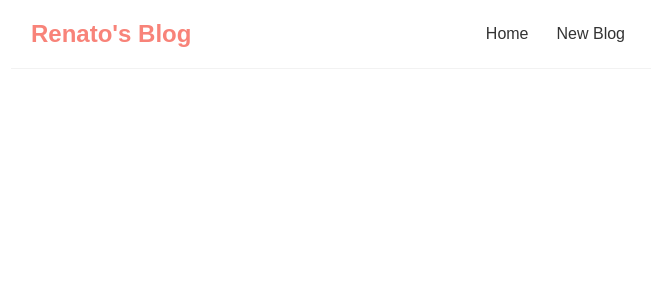
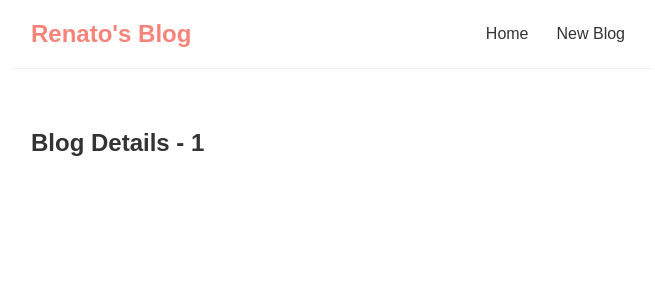
Before and after one commit to khaziro/blog, a React app: page /blogs/1 in a window 1280 px wide. Shown: the top 300 px of the page, without its empty margins (309-964 px from the left). Built offline with nearby package versions, Linux system fonts and the light colour scheme; the HTML template or start-up script is replaced by a standard one.

Commit message:
Created the BlogDetails component which displays our id for the number after /blogs/ url

```diff
--- a/src/App.jsx
+++ b/src/App.jsx
@@ -2,6 +2,7 @@
 import Home from './home'
 import {BrowserRouter as Router, Route, Routes} from "react-router-dom";
 import Create from "./create.jsx";
+import BlogDetails from "./blogDetails.jsx";
 
 function App() {
   return (
@@ -19,6 +20,10 @@
                    element={<Create/>}
             >
             </Route>
+            <Route path='/blogs/:id'
+                   element={<BlogDetails/>}
+            >
+            </Route>
           </Routes>
         </div>
       </div>
--- /dev/null
+++ b/src/blogDetails.jsx
@@ -0,0 +1,13 @@
+import {useParams} from "react-router-dom";
+
+const BlogDetails = () => {
+  const {id} = useParams()
+
+  return (
+    <div className='blog-details'>
+      <h2>Blog Details - {id}</h2>
+    </div>
+  )
+}
+
+export default BlogDetails
```
